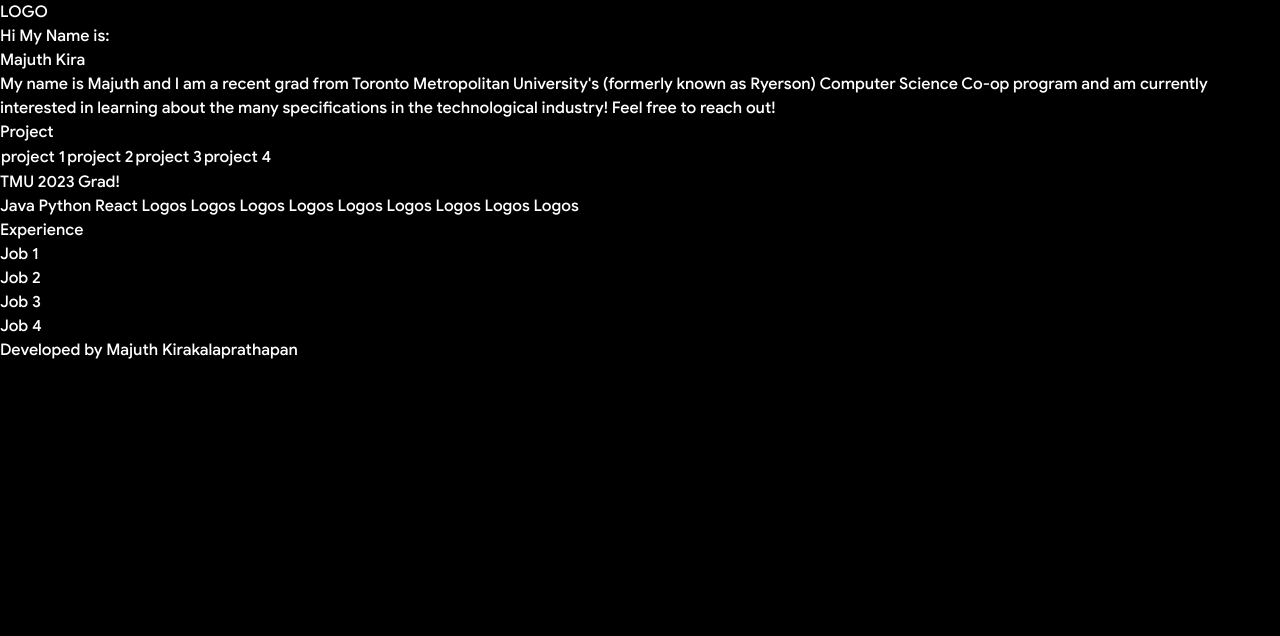
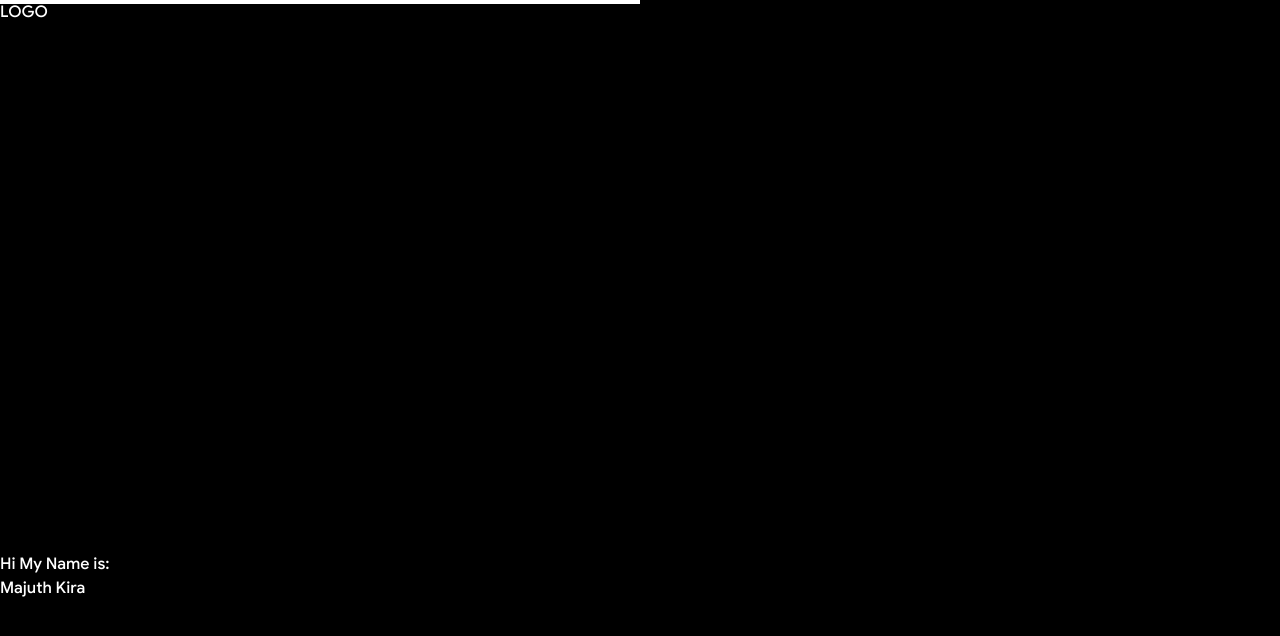
Before and after one commit to majuth/portfolio-site-2.0, a React (Create React App) app: page / in a window 1280 px wide. Shown: the top 636 px of the page. Built offline with nearby package versions, Linux system fonts and the light colour scheme.

Commit message:
Create progress bar

```diff
--- a/src/App.css
+++ b/src/App.css
@@ -1,3 +1,7 @@
+@tailwind base;
+@tailwind components;
+@tailwind utilities;
+
 @font-face {
     font-family: "Google Sans";
     src: local("Google Sans Medium"), local("GoogleSans-Medium"),
--- a/src/App.js
+++ b/src/App.js
@@ -7,18 +7,175 @@ import Header from './components/header/header';
 import Project from './components/projects/projects';
 import Skills from './components/skills/skills';
 import Title from './components/title/title';
+import ProgressBar from './components/common/progress-bar';
 
 function App() {
   return (
     <div className="App">
+      <ProgressBar/>
       <header className="App-header">
+
         <Header/>
+        <br />
+        <br />
+        <br />
+        <br />
+        <br />
+        <br />
+        <br />
+        <br />
+        <br />
+        <br />
+        <br />
+        <br />
+        <br />
+        <br />
+        <br />
+        <br />
+        <br />
+        <br />
+        <br />
+        <br />
+        <br />
+        <br />
         <Title/>
+        <br />
+        <br />
+        <br />
+        <br />
+        <br />
+        <br />
+        <br />
+        <br />
+        <br />
+        <br />
+        <br />
+        <br />
+        <br />
+        <br />
+        <br />
+        <br />
+        <br />
+        <br />
+        <br />
+        <br />
+        <br />
+        <br />
         <Description/>
+        <br />
+        <br />
+        <br />
+        <br />
+        <br />
+        <br />
+        <br />
+        <br />
+        <br />
+        <br />
+        <br />
+        <br />
+        <br />
+        <br />
+        <br />
+        <br />
+        <br />
+        <br />
+        <br />
+        <br />
+        <br />
+        <br />
         <Project/>
+        <br />
+        <br />
+        <br />
+        <br />
+        <br />
+        <br />
+        <br />
+        <br />
+        <br />
+        <br />
+        <br />
+        <br />
+        <br />
+        <br />
+        <br />
+        <br />
+        <br />
+        <br />
+        <br />
+        <br />
+        <br />
+        <br />
         <Education/>
+        <br />
+        <br />
+        <br />
+        <br />
+        <br />
+        <br />
+        <br />
+        <br />
+        <br />
+        <br />
+        <br />
+        <br />
+        <br />
+        <br />
+        <br />
+        <br />
+        <br />
+        <br />
+        <br />
+        <br />
+        <br />
+        <br />
         <Skills/>
+        <br />
+        <br />
+        <br />
+        <br />
+        <br />
+        <br />
+        <br />
+        <br />
+        <br />
+        <br />
+        <br />
+        <br />
+        <br />
+        <br />
+        <br />
+        <br />
+        <br />
+        <br />
+        <br />
+        <br />
+        <br />
+        <br />
         <Experience/>
+        <br />
+        <br />
+        <br />
+        <br />
+        <br />
+        <br />
+        <br />
+        <br />
+        <br />
+        <br />
+        <br />
+        <br />
+        <br />
+        <br />
+        <br />
+        <br />
+        <br />
+        <br />
+        <br />
+        <br />
+        <br />
+        <br />
         <Footer/>
         <br />
         <br />
--- /dev/null
+++ b/src/components/common/progress-bar.js
@@ -0,0 +1,10 @@
+const ProgressBar = () => {
+    return(
+    <span
+        style={{ transform: `translateX(${50-100}%)` }}
+        className="fixed bg-white h-1 w-full top-0"
+    />
+    )
+}
+
+export default ProgressBar;
--- a/src/index.css
+++ /dev/null
@@ -1,3 +0,0 @@
-@tailwind base;
-@tailwind components;
-@tailwind utilities;
--- a/src/index.js
+++ b/src/index.js
@@ -1,6 +1,5 @@
 import React from 'react';
 import ReactDOM from 'react-dom/client';
-import './index.css';
 import App from './App';
 
 const root = ReactDOM.createRoot(document.getElementById('root'));
```
